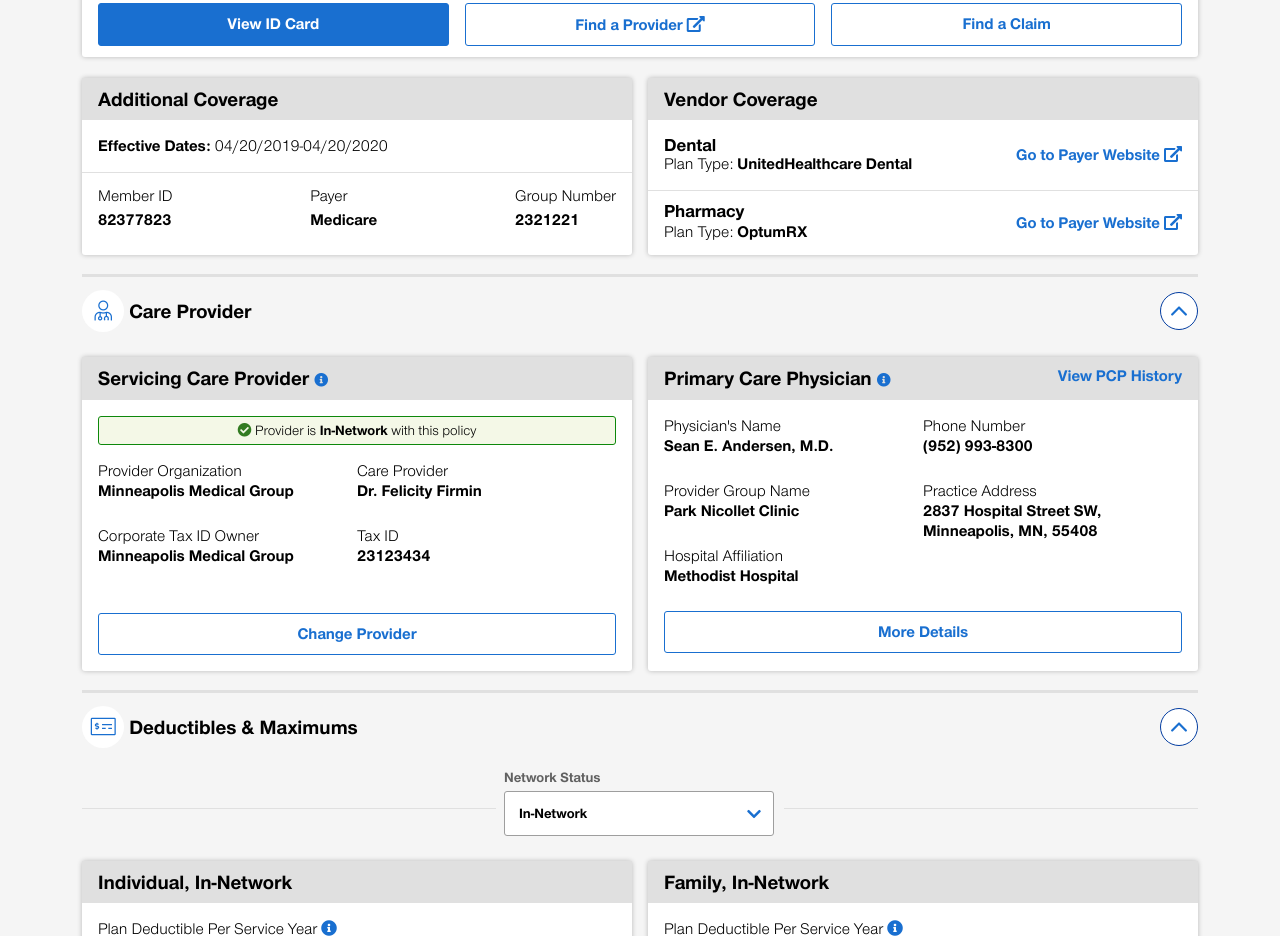
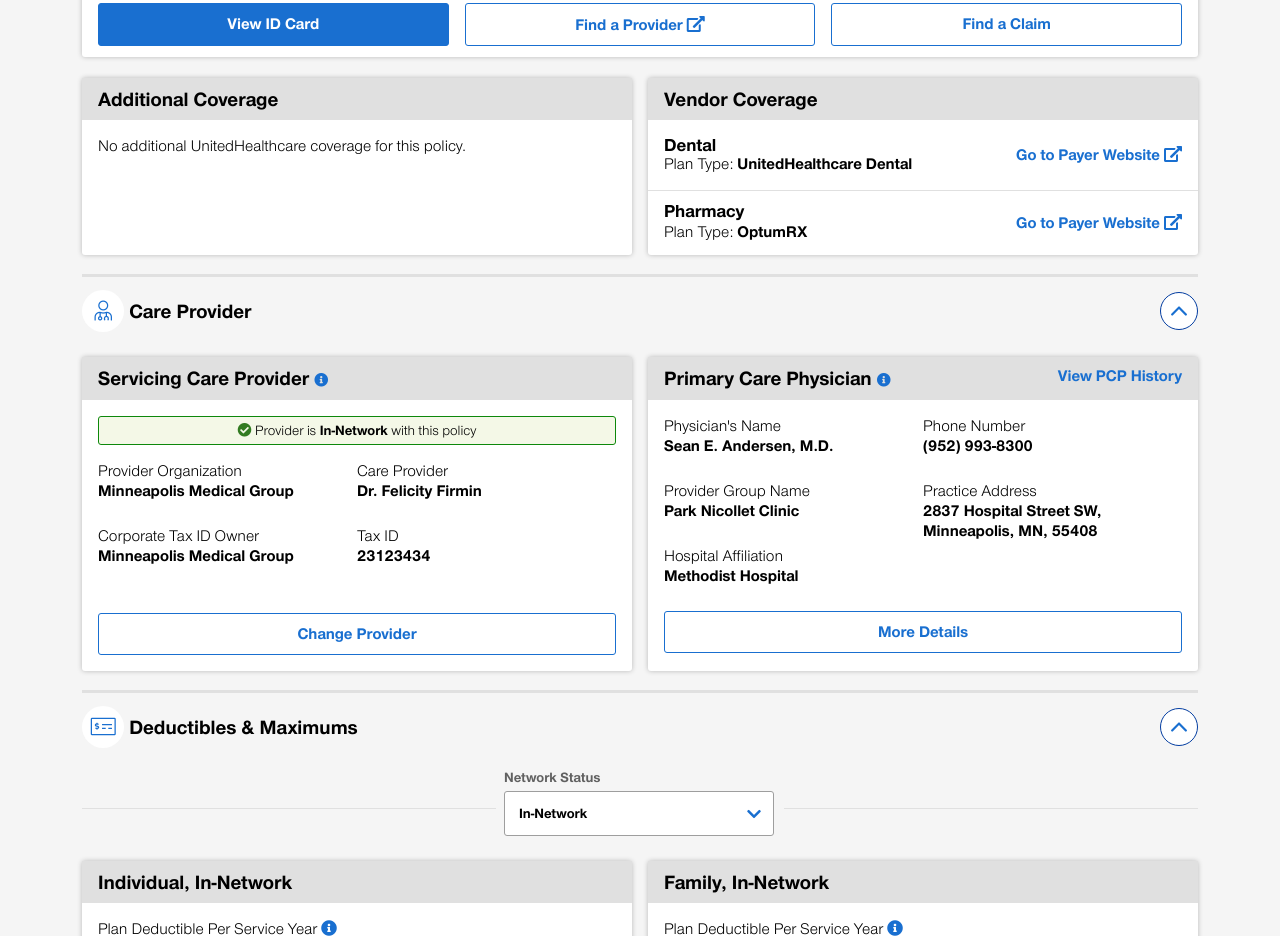
Before and after one commit to davedechant-slalom/davedechant-slalom.github.io, a plain HTML site: page Seamless/carlotta-guidicelli/eligibility-summary-services-added.html in a window 1280 px wide. Shown: the part 1228-2164 px from the top of the page. Drawn offline with nearby package versions, Linux system fonts and the light colour scheme; files whose address does not match are found by name.

Commit message:
carlotta updates

```diff
--- a/Seamless/carlotta-guidicelli/eligibility-summary-services-added.html
+++ b/Seamless/carlotta-guidicelli/eligibility-summary-services-added.html
@@ -563,17 +563,7 @@
 
 	                    <div class="dpl-card-body d-block">
 
-	                        <p class="m-0"><strong>Effective Dates:</strong> 04/20/2019-04/20/2020</p>
-
-	                    </div>
-
-	                    <div class="dpl-card-footer d-flex">
-
-                            <p class="m-0">Member ID <br><strong>82377823</strong></p>
-
-                            <p class="m-0">Payer <br><strong>Medicare</strong></p>
-
-                            <p class="m-0">Group Number <br><strong>2321221</strong></p>
+	                        <p class="m-0">No additional UnitedHealthcare coverage for this policy.</p>
 
 	                    </div>
 
```
Also changed, not shown: Seamless/carlotta-guidicelli/eligibility-summary.html (+1 -11 lines).
